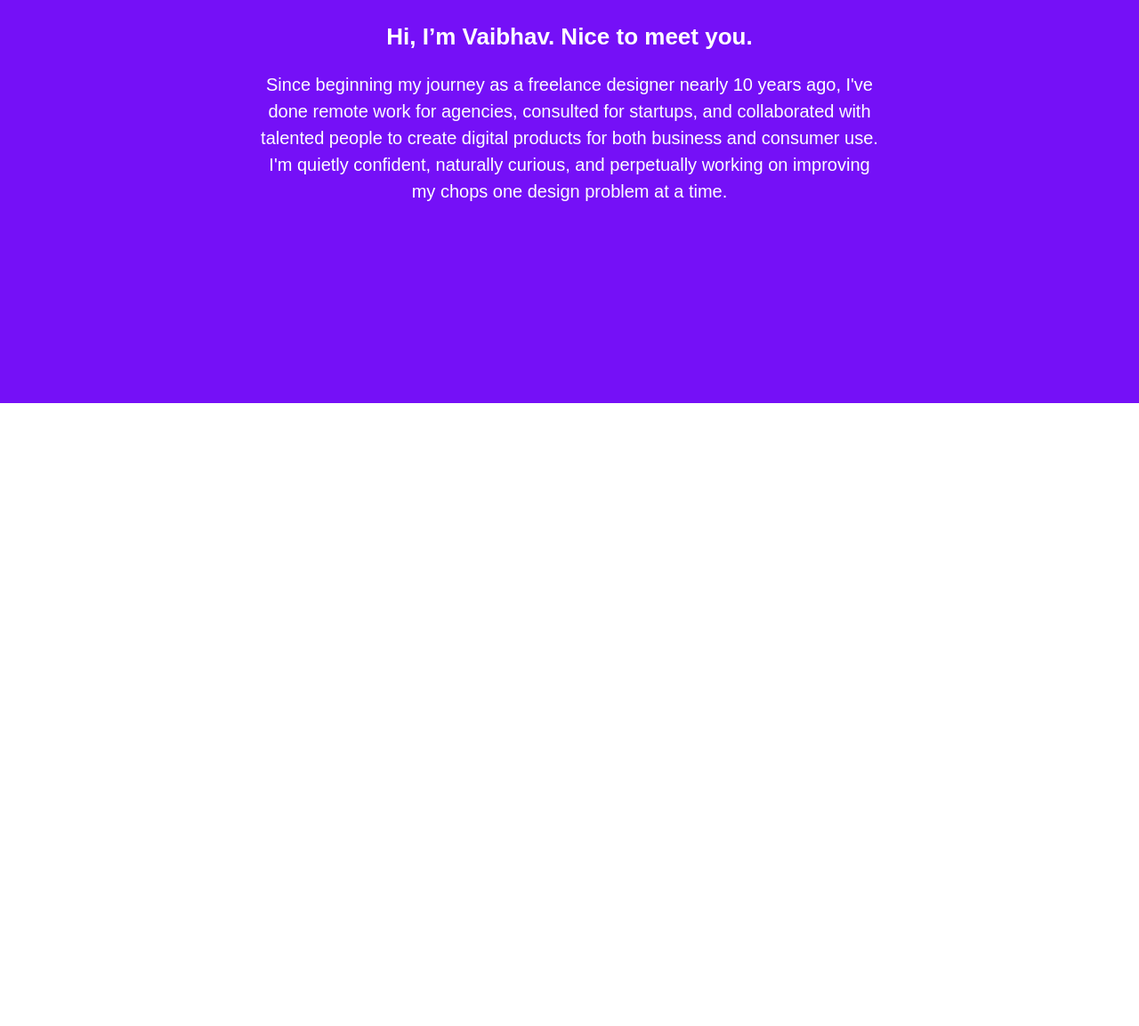
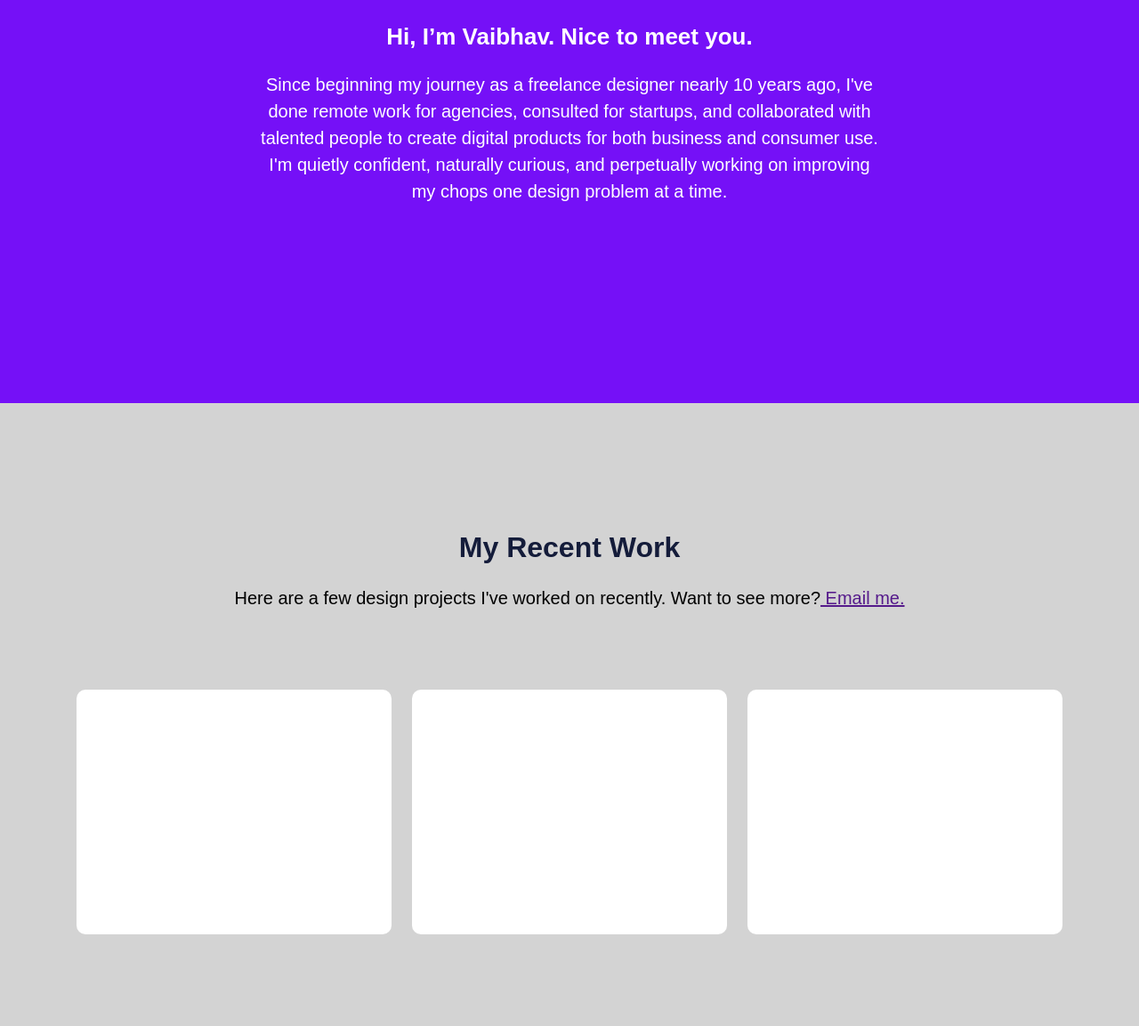
Before and after one commit to vibo777/PortfolioWebsite, a plain HTML site: page index.html in a window 1280 px wide. Shown: the part 1052-2205 px from the top of the page at 89% size. Before the commit the page ends 1505 px from the top, so only its background shows below. Drawn offline with Linux system fonts and the light colour scheme.

Commit message:
work on my work section

```diff
--- a/index.html
+++ b/index.html
@@ -63,7 +63,25 @@
       </div>
     </section>
 
+    <!-- My Work section  -->
+    <section>
+      <div class="mywork section">
+        <h1 class="mywork-title">My Recent Work</h1>
+        <p class="mywork-subitle">Here are a few design projects I've worked on recently. Want to see more?<a href=""> Email me.</a></p>
 
+        <div class="card-container">
+          <div class="card">
+
+          </div>
+          <div class="card">
+
+          </div>
+          <div class="card">
+
+          </div>
+        </div>
+      </div>
+    </section>
 
 
   </body>
--- a/style.css
+++ b/style.css
@@ -138,3 +138,43 @@ h1,h2{
     font-size: 1.25rem;
     color: #fff !important;
 }
+
+/* my work section */
+.mywork{
+    height: 700px;
+    width: 100%;
+    background-color: lightgray;
+    display: flex;
+    flex-direction: column;
+    align-items: center;
+}
+.mywork-title{
+    margin-top: 4rem;
+    font-size: 32px;
+    color: #141c3a;
+    font-weight: 800;
+    line-height: 1.125;
+    margin-bottom: 1.5rem;
+}
+.mywork-subitle{
+    font-size: 20px;
+    font-family: "europa", sans-serif;
+    margin-bottom: 1.5rem;
+    font-weight: 300;
+    line-height: 1.5;
+}
+.card-container{
+    margin-top: 4rem;
+    width: 90%;
+    height: 275px;
+    /* background-color: #7510F7; */
+    display: flex;
+    justify-content: space-between;
+
+}
+.card-container > .card{
+    height: 100%;
+    width: 32%;
+    background-color: #fff;
+    border-radius: 10px;
+}
```
